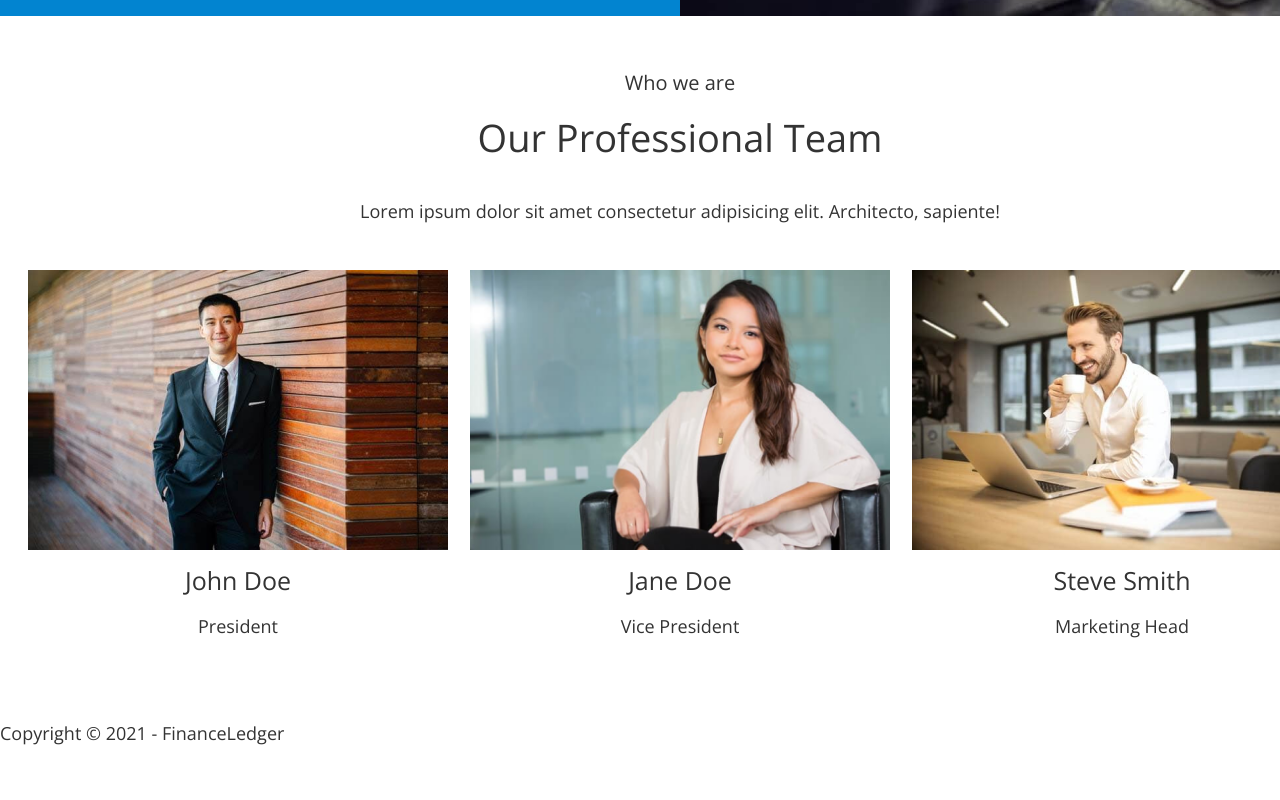
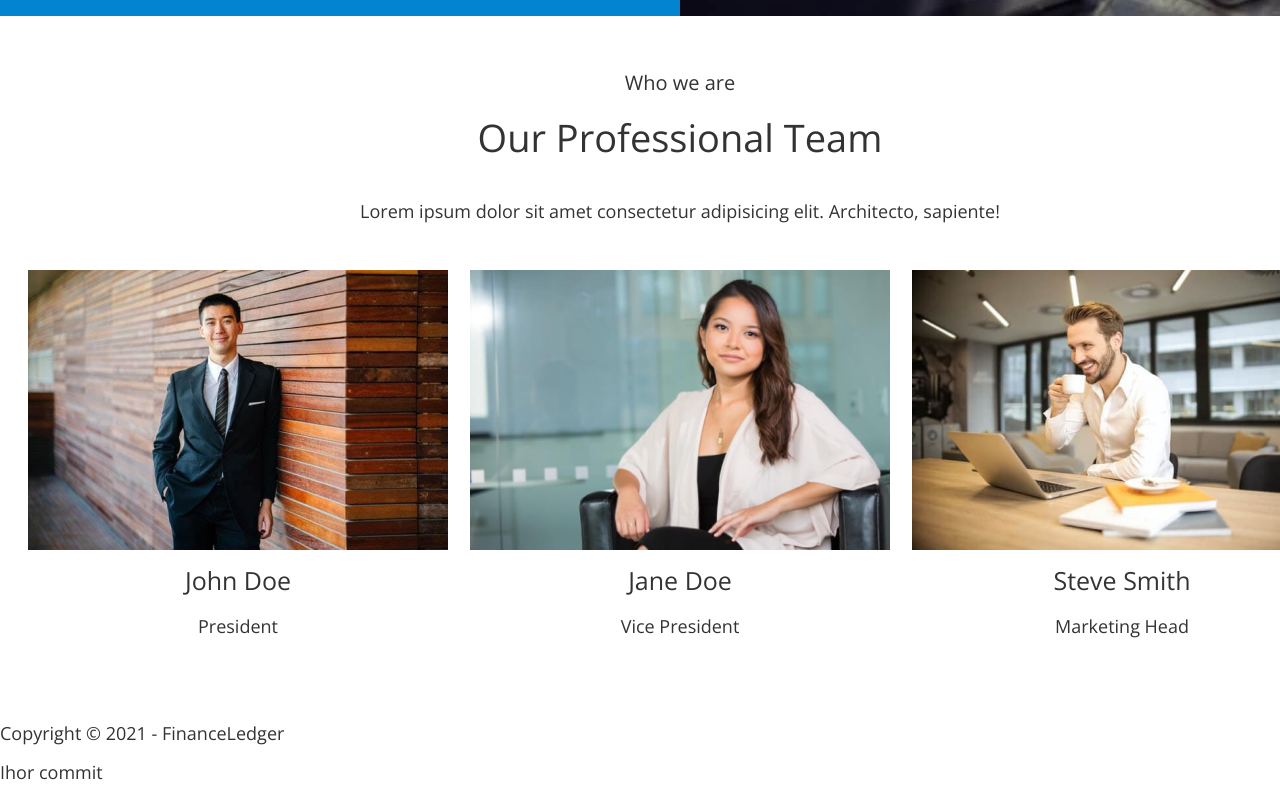
Before and after one commit to AleksandraPauk/FSOn59-StartersGoIT, a plain HTML site: page index.html in a window 1280 px wide. Shown: the part 2856-3656 px from the top of the page. Before the commit the page ends 3618 px from the top, so only its background shows below. Drawn offline with nearby package versions, Linux system fonts and the light colour scheme.

Commit message:
add changes

```diff
--- a/index.html
+++ b/index.html
@@ -263,5 +263,7 @@
 
       <p>Copyright &copy; 2021 - FinanceLedger</p>
     </footer>
+
+    <p>Ihor commit</p>
   </body>
 </html>
```
